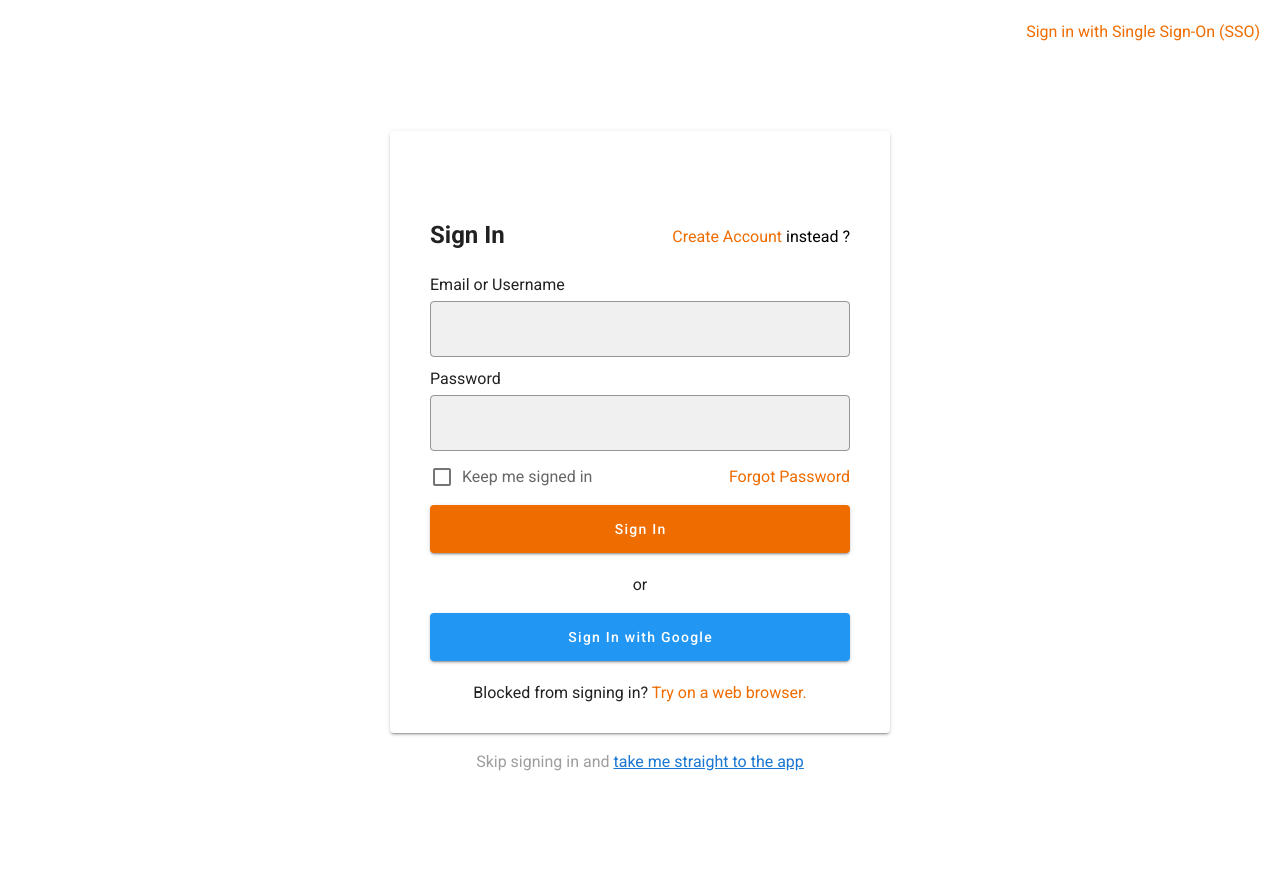
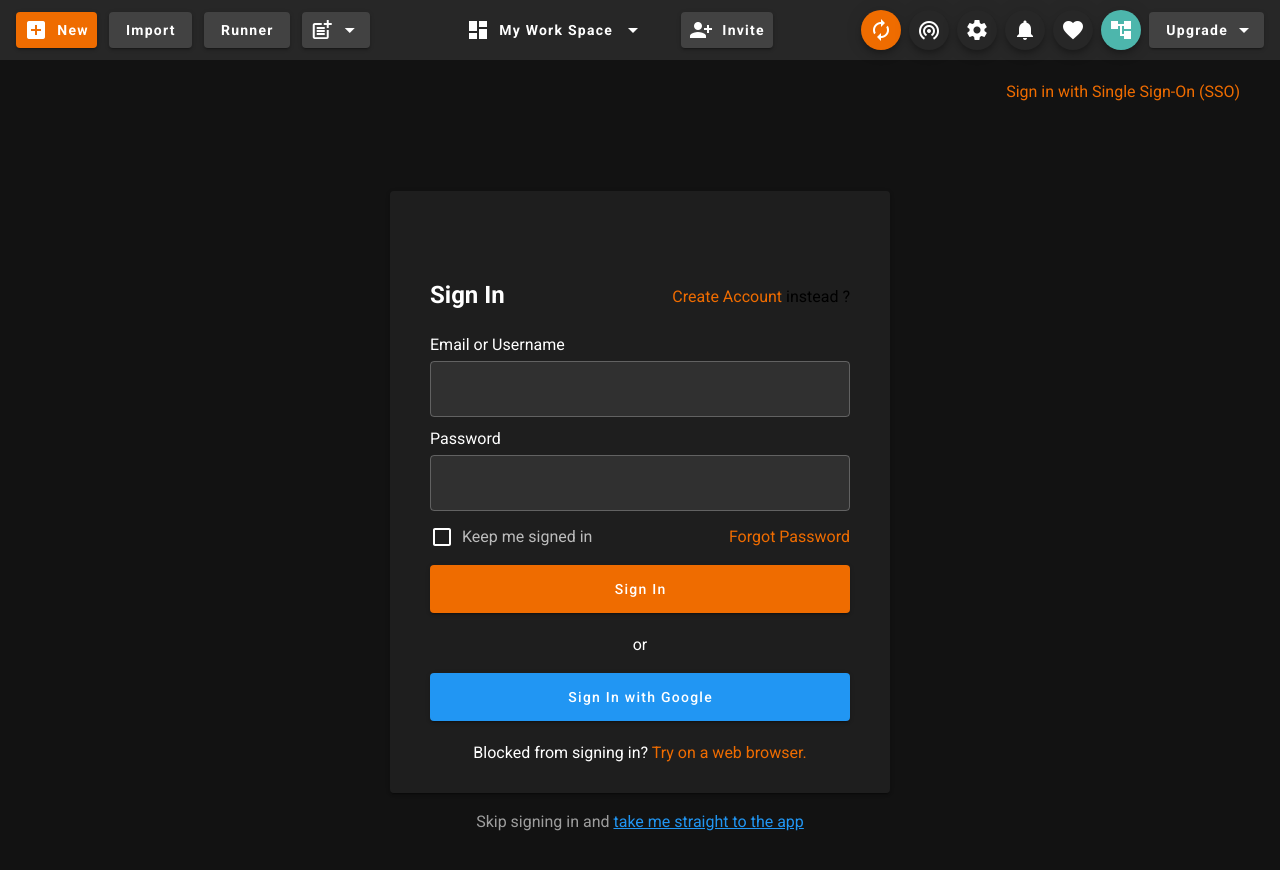
Before and after one commit to Abir-Bouhriz/Postman-UI-Clone, a Vue app: page /signup in a window 1280 px wide. Shown: the top 870 px of the page. Before the commit the page ends 812 px from the top, so only its background shows below. Built offline with nearby package versions, Linux system fonts and the light colour scheme.

Commit message:
adding navbar

```diff
--- a/src/App.vue
+++ b/src/App.vue
@@ -1,16 +1,19 @@
 <template>
   <v-app>
-    <v-main>
+  <Navbar />
+    <v-main class="mx-5 mb-5">
       <router-view></router-view>
     </v-main>
+    <Footer />
   </v-app>
 </template>
 
 <script>
-
-
+import Navbar from '@/components/Navbar';
+import Footer from '@/components/Footer';
 export default {
   name: 'App',
+  components: { Navbar , Footer},
 
   data: () => ({
     //
--- /dev/null
+++ b/src/components/Navbar.vue
@@ -0,0 +1,58 @@
+<template>
+ <v-app-bar app flat height="60">
+        <v-btn dense elevation="2" color="orange darken-3" class="text-capitalize mr-3 subheading font-weight-bold " >
+            <v-icon class="mr-2 ml-n2">add_box</v-icon>
+            <span class="mr-n2">New</span>
+        </v-btn>
+        <v-btn elevation="2" color="grey darken-3" class="text-capitalize mr-3 subheading font-weight-bold " >Import</v-btn>
+        <v-btn elevation="2" color="grey darken-3" class="text-capitalize mr-3 subheading font-weight-bold " >Runner</v-btn>
+        <v-btn elevation="2" color="grey darken-3" class="text-capitalize mr-3 subheading font-weight-bold " >
+            <v-icon class="mr-1 ml-n2">post_add</v-icon>
+            <v-icon class="mr-n2">arrow_drop_down</v-icon>
+        </v-btn>
+
+        <v-spacer></v-spacer>
+
+        <v-btn text  class="text-capitalize mr-5 subheading font-weight-bold " >
+            <v-icon class="mr-2">dashboard</v-icon>
+            <span class="mr-2">My Work Space</span>
+            <v-icon>arrow_drop_down</v-icon>
+        </v-btn>
+        <v-btn elevation="2" color="grey darken-3" class="text-capitalize mr-5 subheading font-weight-bold " >
+            <v-icon class="mr-2 ml-n2">person_add_alt_1</v-icon>
+            <span class="mr-n2">Invite</span>
+        </v-btn>
+
+      <v-spacer></v-spacer>
+        <v-btn fab small class="mr-2 orange darken-3" >
+            <v-icon > autorenew </v-icon>
+        </v-btn>
+        <v-btn fab small class="mr-2" >
+            <v-icon > wifi_tethering </v-icon>
+        </v-btn>
+        <v-btn fab small class="mr-2" >
+            <v-icon > settings </v-icon>
+        </v-btn>
+        <v-btn fab small class="mr-2" >
+            <v-icon > notifications</v-icon>
+        </v-btn>
+        <v-btn fab small class="mr-2" >
+            <v-icon > favorite </v-icon>
+        </v-btn>
+        <v-btn fab small class="mr-2 teal lighten-2" >
+            <v-icon > account_tree </v-icon>
+        </v-btn>
+        <v-btn elevation="2" color="grey darken-3" class="text-capitalize  subheading font-weight-bold " >
+            <span class="mr-1 ">Upgrade</span>
+            <v-icon class="mr-n2">arrow_drop_down</v-icon>
+        </v-btn>
+
+
+  </v-app-bar>
+</template>
+
+<script>
+export default {
+
+}
+</script>
--- a/src/plugins/vuetify.js
+++ b/src/plugins/vuetify.js
@@ -4,4 +4,10 @@ import Vuetify from 'vuetify/lib/framework';
 Vue.use(Vuetify);
 
 export default new Vuetify({
+    iconfont:'md',
+    theme: { dark: true,
+    },
+    icons: {
+        iconfont: 'mdiSvg', // 'mdi' || 'mdiSvg' || 'md' || 'fa' || 'fa4' || 'faSvg'
+      },
 });
--- a/src/views/Home.vue
+++ b/src/views/Home.vue
@@ -1,6 +1,8 @@
 <template>
   <div class="home">
+    <v-app>
 
+    </v-app>
   </div>
 </template>
 
```
Also changed, not shown: src/components/Footer.vue (added).
